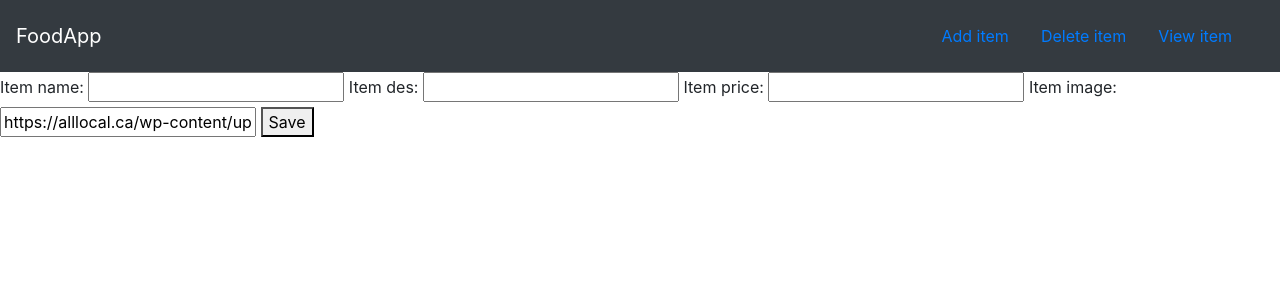
After one commit to allenmasud12/foodapp, a Django app: page /foodapp/add/ in a window 1280 px wide. The commit adds this page. Shown: the top 300 px of the page. Run offline with Django 4.2, Linux system fonts and the light colour scheme; some libraries are stand-ins or nearby versions.

Commit message:
added item form

```diff
--- /dev/null
+++ b/foodapp/forms.py
@@ -0,0 +1,7 @@
+from django import forms
+from .models import Item
+
+class ItemForm(forms.ModelForm):
+    class Meta:
+        model = Item
+        fields = ['item_name', 'item_des', 'item_price', 'item_image']
--- a/foodapp/urls.py
+++ b/foodapp/urls.py
@@ -6,4 +6,6 @@ urlpatterns = [
         path('', views.index, name = 'index'),
         path('item/', views.item, name = 'item'),
         path('<int:item_id>/', views.detail, name='detail'),
+        #/add item
+        path('add/', views.create_item, name= 'create_item')
     ]
--- a/foodapp/views.py
+++ b/foodapp/views.py
@@ -1,5 +1,7 @@
 from django.http import HttpResponse
-from django.shortcuts import render
+from django.shortcuts import redirect, render
+
+from .forms import ItemForm
 from .models import Item
 from django.template import loader
 def index(request):
@@ -22,3 +24,11 @@ def detail(request, item_id):
         'item': item
     }
     return render(request, "detail.html", context)
+
+def create_item(request):
+    form = ItemForm(request.POST or None)
+
+    if form.is_valid():
+        form.save()
+        return redirect('index')
+    return render(request, 'item-form.html', {'form': form})
--- a/templates/base.html
+++ b/templates/base.html
@@ -12,7 +12,7 @@
         <nav class="navbar navbar-dark bg-dark">
             <a href="#" class="navbar-brand">FoodApp</a>
             <div class="navbar">
-                <a class="nav-item nav-link" href="#">Add item</a>
+                <a class="nav-item nav-link" href="{%url 'create_item'%}">Add item</a>
                 <a class="nav-item nav-link" href="#">Delete item</a>
                 <a class="nav-item nav-link" href="#">View item</a>
             </div>
--- a/templates/detail.html
+++ b/templates/detail.html
@@ -3,12 +3,12 @@
  <div class= 'Container' >
    <div class= 'row'>
       <div class="col-md-6">
-         <img height="300px" class= card src="{{item.item_image}}"/>
+         <img height="300px" class= card src= "{{item.item_image}}"/>
       </div>
       <div class= col-md-6>
          <h1> {{item.item_name}}</h1>
-         <h2>{{item.item_des}}</h2>
-         <h2>{{item.item_price}}</h2>
+         <h6>{{item.item_des}}</h6>
+         <h2>${{item.item_price}}</h2>
       </div>
 
    </div>
--- /dev/null
+++ b/templates/item-form.html
@@ -0,0 +1,8 @@
+{% extends 'base.html' %}
+{%block body%}
+<form method="POST">
+    {% csrf_token %}
+    {{form}}
+    <button type="submit">Save</button>
+</form>
+{%endblock%}
```
Also changed, not shown: db.sqlite3.
